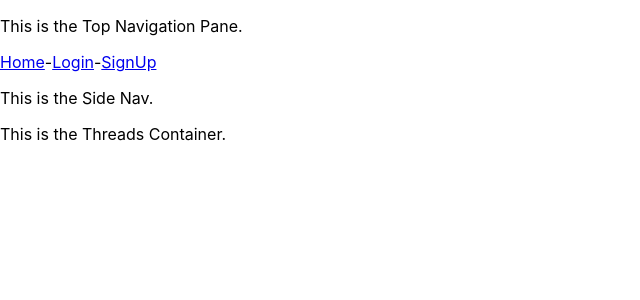
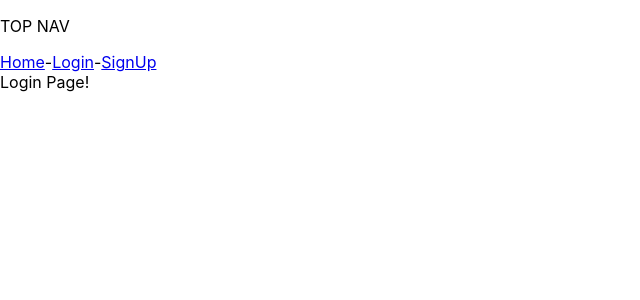
Before and after one commit to codestates-seb/seb43_pre_035, a React (Create React App) app in the folder client/owl-app/: page /login in a window 1280 px wide. Shown: the top 300 px of the page, without its empty margins (0-640 px from the left). Built offline with nearby package versions, Linux system fonts and the light colour scheme.

Commit message:
Router-Link structure set-up

```diff
--- a/client/owl-app/src/App.js
+++ b/client/owl-app/src/App.js
@@ -5,13 +5,25 @@ import {BrowserRouter as Router, Routes, Route} from 'react-router-dom';
 import TopNav from './components/TopNav';
 import SideNav from './components/SideNav';
 import Threads from './components/Threads';
+//import pages
+import Home from './pages/Home';
+import Login from './pages/Login';
+import SignUp from './pages/SignUp';
 
 function App() {
   return (
     <Router>
       <TopNav />
-      <SideNav />
-      <Threads />
+      <Routes>
+            <Route path ="/" element = {<Home />} />
+            <Route path ="/login" element = {<Login />} />
+            <Route path ="/signup" element = {<SignUp />} />
+                 {/* <p> This is the Top Navigation Pane. </p>
+                 <Link to = '/'>Home</Link>
+                 <Link to = '/login'>Login</Link>
+                 <Link to = '/signup'>SignUp</Link> */}
+        </Routes>
+
     </Router>
 
   );
--- a/client/owl-app/src/components/TopNav.js
+++ b/client/owl-app/src/components/TopNav.js
@@ -1,14 +1,15 @@
 import { Link } from 'react-router-dom';
+
 const TopNav = () => {
     return (
-        <>
-                 <p> This is the Top Navigation Pane. </p>
+        <div>
+                 <p>TOP NAV</p>
                  <Link to = '/'>Home</Link>
                  -
                  <Link to = '/login'>Login</Link>
                  -
                  <Link to = '/signup'>SignUp</Link>
-        </>
+        </div>
 
 
     )
--- /dev/null
+++ b/client/owl-app/src/pages/Home.js
@@ -0,0 +1,12 @@
+import SideNav from '../components/SideNav';
+import Threads from '../components/Threads';
+const Home = () => {
+    return (
+        <>
+            <SideNav />
+            <Threads />
+        </>
+    )
+}
+
+export default Home;
--- /dev/null
+++ b/client/owl-app/src/pages/Login.js
@@ -0,0 +1,7 @@
+const Login = () => {
+    return (
+        <div>Login Page!</div>
+    )
+}
+
+export default Login;
--- /dev/null
+++ b/client/owl-app/src/pages/SignUp.js
@@ -0,0 +1,7 @@
+const SignUp = () => {
+    return (
+        <div>SignUp Page!</div>
+    )
+}
+
+export default SignUp;
```
